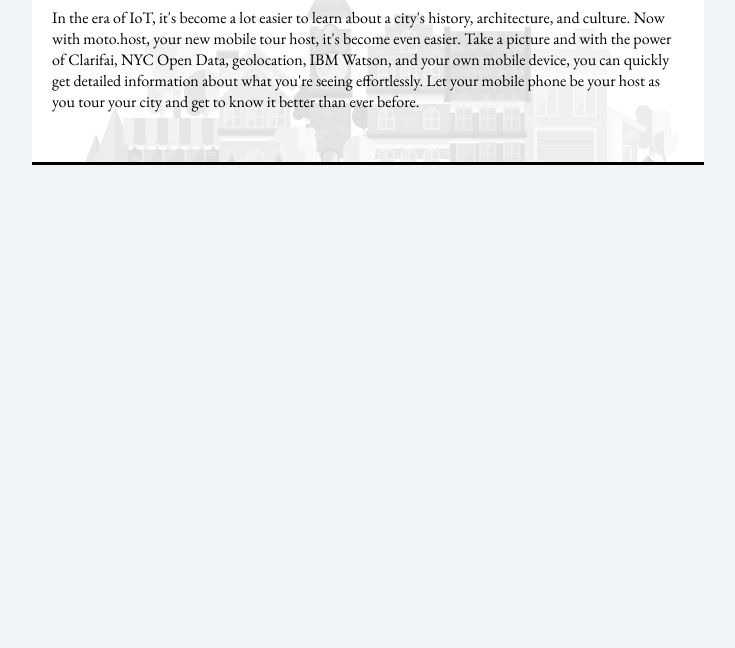
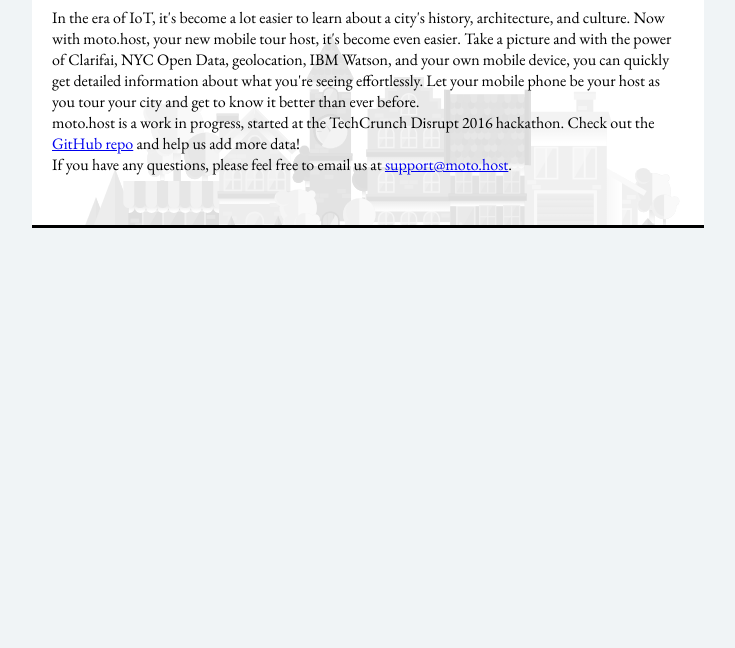
Before and after one commit to ijoosong/moto.host, a plain HTML site: page index.html in a window 1280 px wide. Shown: the part 152-800 px from the top of the page, without its empty margins (272-1007 px from the left). Drawn offline with nearby package versions, Linux system fonts and the light colour scheme.

Commit message:
Add update/contact info, edit viewport

```diff
--- a/index.html
+++ b/index.html
@@ -2,6 +2,7 @@
 <html lang="en">
   <head>
     <title>moto.host</title>
+    <meta name="viewport" content="width=device-width, initial-scale=1, maximum-scale=1">
     <link href='https://fonts.googleapis.com/css?family=EB+Garamond' rel='stylesheet' type='text/css'>
     <link href='https://fonts.googleapis.com/css?family=Lato:400,700' rel='stylesheet' type='text/css'>
     <link href='main.css' rel='stylesheet' type='text/css'>
@@ -18,6 +19,13 @@
         device, you can quickly get detailed information about what you're
         seeing effortlessly. Let your mobile phone be your host as you tour your
         city and get to know it better than ever before.
+        <br>
+        moto.host is a work in progress, started at the TechCrunch Disrupt 2016
+        hackathon.  Check out the <a href="http://github.com/ijoosong/moto.host">
+        GitHub repo</a> and help us add more data!
+        <br>
+        If you have any questions, please feel free to email us at
+        <a href="mailto:support@moto.host">support@moto.host</a>.
       </div>
       <div class="bg"></div>
     </div>
```
